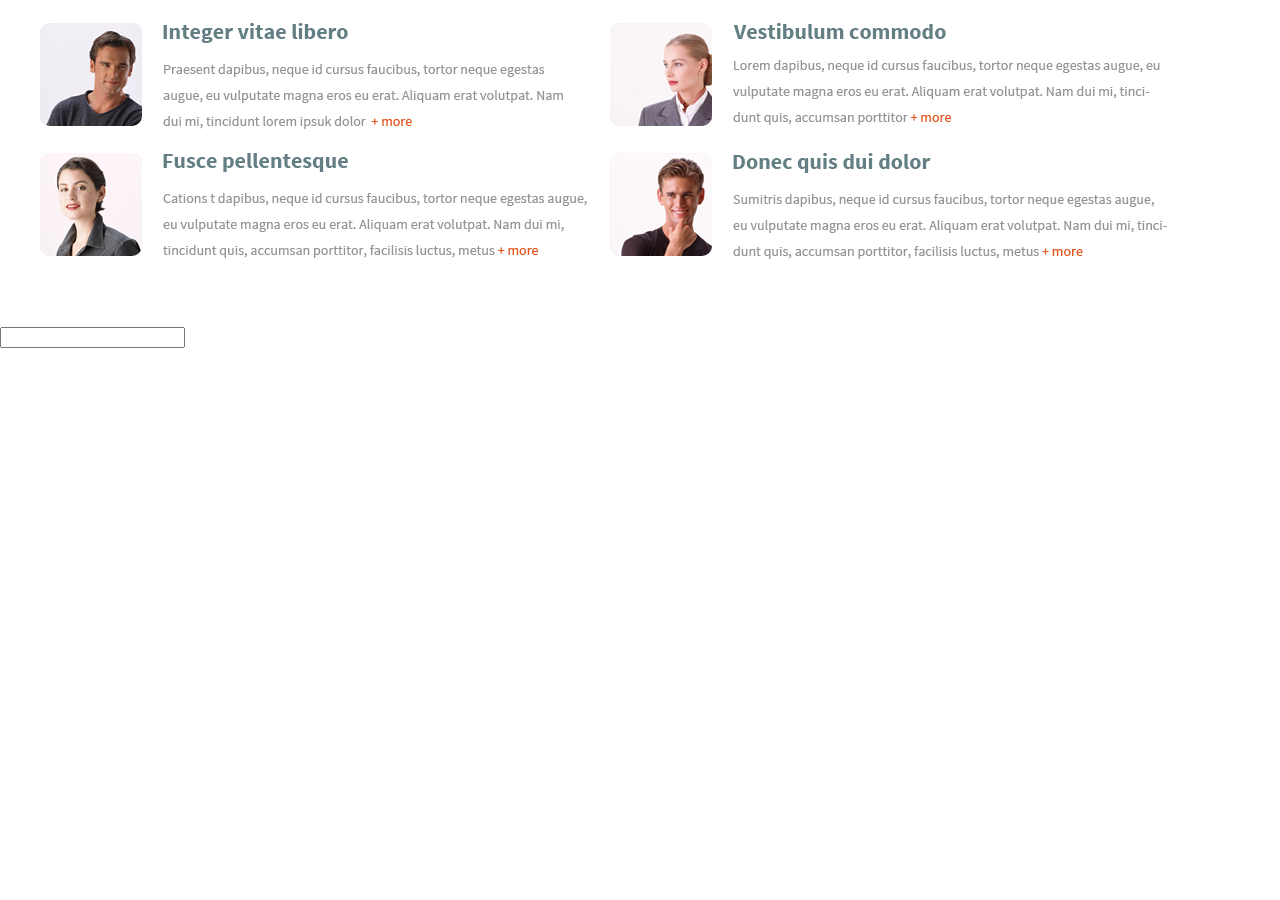
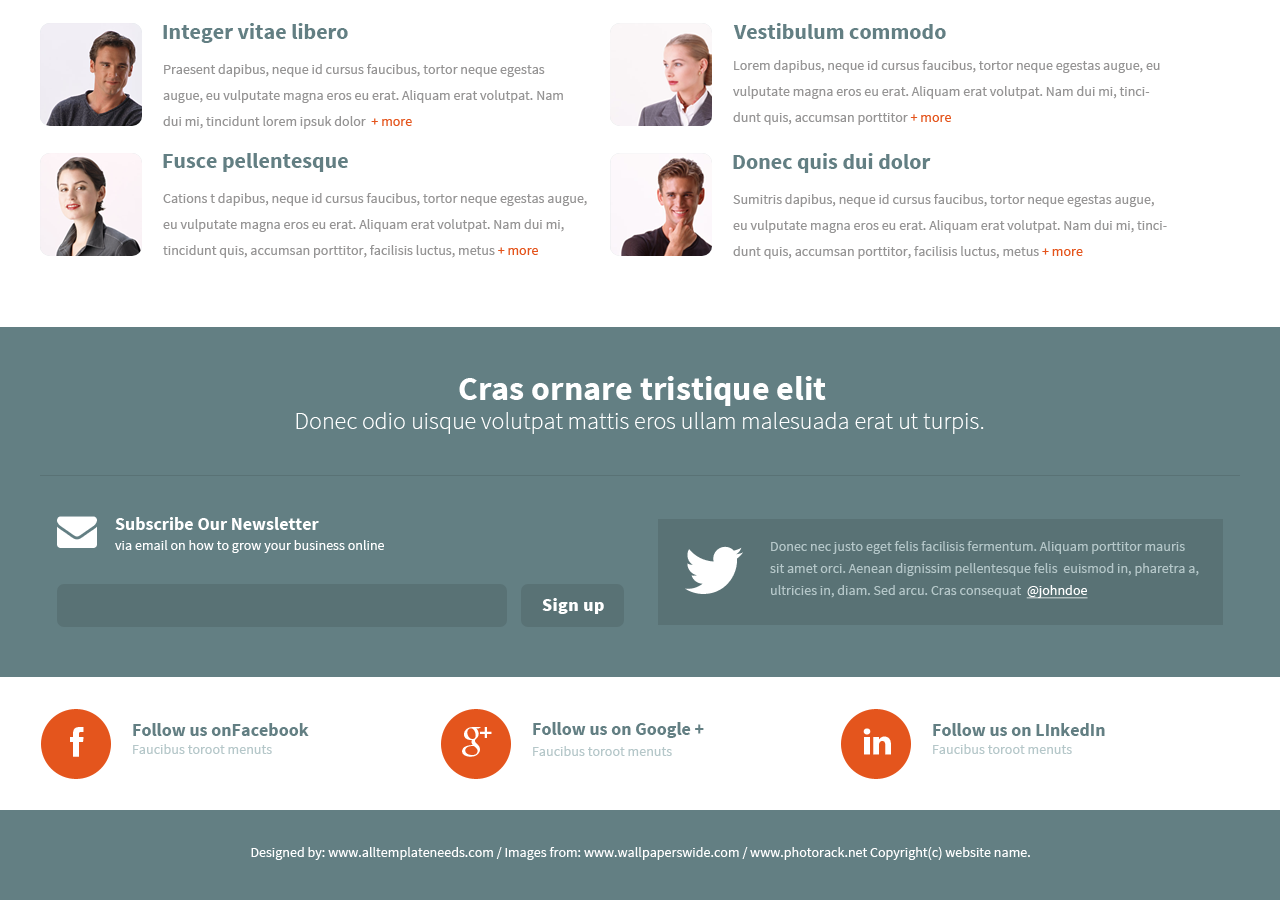
Before and after one commit to AntonKorn/FlexboxTask, a plain HTML site: page index.html in a window 1280 px wide. Shown: the part 1715-2615 px from the top of the page. Before the commit the page ends 2063 px from the top, so only its background shows below. Drawn offline with Linux system fonts and the light colour scheme.

Commit message:
Full page.

```diff
--- a/css/style.css
+++ b/css/style.css
@@ -1,6 +1,10 @@
 body {
     display: table;
     width: 100%;
+    margin: 0;
+}
+
+p {
     margin: 0;
 }
 
@@ -194,7 +198,172 @@ body {
     padding-bottom: 17px;
 }
 
+.footer {
+    background-color: rgb(99, 127, 131);
+    text-align: center;
+}
 
+.footer-title {
+    padding-top: 49px;
+    padding-bottom: 37px;
+    border-bottom: 1px solid rgb(89, 114, 117);
+}
+
+.subscribe-line {
+    padding-bottom: 50px;
+}
+
+.subscribe-newsletter {
+    overflow: hidden;
+    display: inline-block;
+}
+
+.subscribe-newsletter__icon {
+    display: inline-block;
+    float: left;
+    margin-right: 18px;
+}
+
+/*.subscribe-newsletter__description {
+    padding-top: 8px;
+}*/
+
+@media only screen and (max-width: 700px) {
+    .main-title img {
+        width: 480px;
+    }
+
+    .portfolio-title img {
+        width: 480px;
+    }
+
+    .footer-title img {
+        width: 480px;
+    }
+
+    .designed-by {
+        width: 480px;
+    }
+}
+
+/*.newsletter-text {
+    display: inline-block;
+    padding-left: 18px;
+}*/
+
+.subscribe-items {
+    display: flex;
+    align-items: center;
+    flex-wrap: wrap;
+    justify-content: space-around;
+    align-content: space-between;
+}
+
+.subscribe-item {
+    margin-top: 40px;
+}
+
+.subscribe-newsletter {
+    text-align: left;
+    /*max-width: 570px;*/
+}
+
+.subscribe-newsletter__description {
+    padding-top: 5px;
+}
+
+.subscribe-newsletter-input {
+    /*display: inline-block;*/
+    text-align: center;
+    padding-top: 27px;
+}
+
+.subscribe-newsletter-input__textbox {
+    vertical-align: top;
+    background-color: rgb(89, 114, 117);
+    height: 41px;
+    width: 443px;
+    border: none;
+    border-radius: 7px;
+    padding-left: 5px;
+}
+
+.subscribe-newsletter-button {
+    /*display: inline-block;*/
+    margin-left: 10px;
+    width: 103px;
+    height: 43px;
+    background-color: rgb(89, 114, 117);
+    border-radius: 7px;
+
+    display: inline-flex;
+    align-items: center;
+    justify-content: center;
+}
+
+.twitter {
+    display: inline-block;
+    background-color: rgb(89, 114, 117);
+}
+
+.twitter__icon {
+    display: inline-block;
+    float: left;
+    padding: 27px;
+}
+
+.newsletter-text {
+    display: inline-block;
+}
+
+.twitter__text {
+    display: inline-block;
+    padding: 22px 24px;
+    padding-left: 0px;
+}
+
+.subscribe-newsletter-button-text {
+    display: block;
+}
+
+.social-media-line {
+    background-color: #fff;
+    padding: 30px 0;
+}
+
+.sm-icon {
+    width: 73px;
+    height: 73px;
+    background-repeat: no-repeat;
+    background-image: url(../footer/social/circle.png);
+    display: flex;
+    align-items: center;
+    justify-content: center;
+    padding-right: 20px;
+    float: left;
+}
+
+.sm-item {
+    min-width: 270px;
+    display: inline-block;
+    overflow: hidden;
+    text-align: left;
+    padding-right: 130px;
+}
+
+.sm-follow-text {
+    margin-top: 15px;
+}
+
+.sm-items {
+    display: flex;
+    flex-wrap: wrap;
+    justify-content: space-around;
+}
+
+.designed-by-line {
+    padding: 36px 0;
+}
 /*.menu__active-item:before {
     display: block;
     width: 9px;
--- a/index.html
+++ b/index.html
@@ -170,7 +170,6 @@
                 </div>
             </div>
             <div class="staff">
-                <div class="staff-line">
                 <div class="staff-items">
                     <div class="staff-item">
                         <div class="staff-photo">
@@ -219,58 +218,85 @@
                 </div>
             </div>
         </div>
+        <div class="footer">
+            <div class="footer-title content">
+                <img src="footer/title/title.png">
             </div>
-        <div class="footer">
-            <div class="footer-title"></div>
-            <div class="subscribe-line">
-                <div class="subscribe-newsletter">
-                    <div class="subscribe-newsletter__icon"></div>
-                    <div class="subscribe-newsletter__title"></div>
-                    <div class="subscribe-newsletter__description"></div>
+            <div class="subscribe-line content">
+                <div class="subscribe-items">
+                    <div class="subscribe-item subscribe-newsletter">
+                        <img class="subscribe-newsletter__icon" src="footer/subscribe/icon.png" />
+                        <div class="newsletter-text">
+                            <div class="newsletter-text">
+                                <img src="footer/subscribe/subscribe.png">
+                            </div>
+                            <div class="subscribe-newsletter__description">
+                                <img src="footer/subscribe/description.png">
+                            </div>
+                        </div>
+
                         <div class="subscribe-newsletter-input">
                             <input class="subscribe-newsletter-input__textbox" />
-                        <div class="subscribe-newsletter-button">
-                            <div class="subscribe-newsletter-button-text"></div>
+                            <div class="subscribe-newsletter-button flex-center">
+                                <img class="subscribe-newsletter-button-text" src="footer/subscribe/Sign up.png" />
                             </div>
                         </div>
                     </div>
-                <div class="twitter">
-                    <div class="twitter__icon"></div>
-                    <div class="twitter__text"></div>
+                    <div class="subscribe-item twitter">
+                        <div class="twitter__icon">
+                            <img src="footer/twitter/icon.png">
+                        </div>
+                        <div class="twitter__text">
+                            <img src="footer/twitter/text.png">
+                        </div>
+                    </div>
                 </div>
             </div>
             <div class="social-media-line">
-                <div class="sm-items">
+                <div class="sm-items content">
                     <div class="sm-item">
                         <div class="sm-icon">
-                            <div class="sm-icon__letter"></div>
-                        </div>
-                        <div class="sm-follow-text"></div>
-                        <div class="sm-item__follow-description"></div>
+                            <div class="sm-icon__letter">
+                                <img src="footer/social/facebook.png" />
                             </div>
                         </div>
-                <div class="sm-items">
+                        <div class="sm-follow-text">
+                            <img src="footer/social/Follow us onFacebook.png" />
+                        </div>
+                        <div class="sm-item__follow-description">
+                            <img src="footer/social/Faucibus toroot menuts.png" />
+                        </div>
+                    </div>
                     <div class="sm-item">
                         <div class="sm-icon">
-                            <div class="sm-icon__letter"></div>
-                        </div>
-                        <div class="sm-follow-text"></div>
-                        <div class="sm-item__follow-description"></div>
+                            <div class="sm-icon__letter">
+                                <img src="footer/social/google.png" />
                             </div>
                         </div>
-                <div class="sm-items">
+                        <div class="sm-follow-text">
+                            <img src="footer/social/Follow us on Google.png" />
+                        </div>
+                        <div class="sm-item__follow-description">
+                            <img src="footer/social/Faucibus toroot menuts.png" />
+                        </div>
+                    </div>
                     <div class="sm-item">
                         <div class="sm-icon">
-                            <div class="sm-icon__letter"></div>
+                            <div class="sm-icon__letter">
+                                <img src="footer/social/linkedin.png" />
                             </div>
-                        <div class="sm-follow-text"></div>
-                        <div class="sm-item__follow-description"></div>
+                        </div>
+                        <div class="sm-follow-text">
+                            <img src="footer/social/Follow us on LInkedIn.png" />
+                        </div>
+                        <div class="sm-item__follow-description">
+                            <img src="footer/social/Faucibus toroot menuts.png" />
+                        </div>
                     </div>
                 </div>
             </div>
             <div class="designed-by-line">
-                <div class="designed-by">
-                </div>
+                <img class="designed-by" src="footer/Designed.png" />
             </div>
         </div>
     </div>
```
Also changed, not shown: footer/Designed.png (renamed from footer/Designed by www.alltemplateneeds.com  Images from www.png), footer/social/Follow us on Google.png (renamed from footer/social/Follow us on Google +.png), footer/social/circle.png (renamed from footer/social/Shape 3.png), footer/social/facebook.png (renamed from footer/social/.png), footer/social/google.png (renamed from footer/social/.png), footer/social/linkedin.png (renamed from footer/social/.png), footer/subscribe/description.png (renamed from footer/subscribe/via email on how to grow your business online.png), footer/subscribe/icon.png (renamed from footer/subscribe/.png), footer/subscribe/subscribe.png (renamed from footer/subscribe/Subscribe Our Newsletter.png), footer/title/title.png (renamed from footer/title/Cras ornare tristique elit Donec odio uisque volutpat mattis er #1.png), footer/twitter/icon.png (renamed from footer/twitter/.png), footer/twitter/text.png (renamed from footer/twitter/Want a great return on your investment Beautiful design is jus #7.png). Lines whose indentation alone changed are shown as unchanged.
